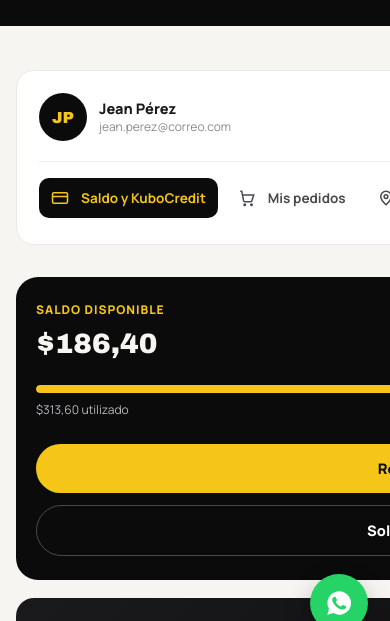
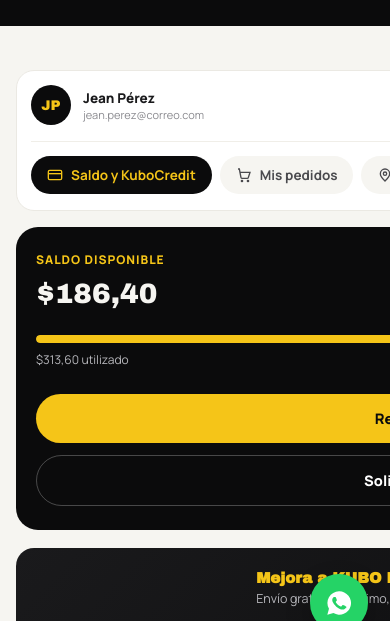
Before and after one commit to DevTheyanko/kubo, a plain HTML site: page cuenta.html in a window 390 px wide. Shown: the part 190-811 px from the top of the page. Drawn offline with Linux system fonts and the light colour scheme.

Commit message:
Add files via upload

```diff
--- a/assets/style.css
+++ b/assets/style.css
@@ -425,14 +425,24 @@
 .acc-tab{display:none;}
 .acc-tab.active{display:block;}
 @media(max-width:900px){
-  .acc-layout{grid-template-columns:1fr;}
-  .acc-side{position:static;}
-  .acc-nav{flex-direction:row;overflow-x:auto;gap:8px;padding-bottom:4px;}
-  .acc-nav button{white-space:nowrap;}
+  .acc-layout{grid-template-columns:1fr;gap:16px;}
+  .acc-side{position:static;padding:16px;}
+  .acc-profile{padding-bottom:16px;margin-bottom:14px;}
+  .acc-nav{flex-direction:row;overflow-x:auto;gap:8px;padding-bottom:2px;flex-wrap:nowrap;scrollbar-width:none;-ms-overflow-style:none;margin:0 -16px;padding-left:16px;padding-right:16px;}
+  .acc-nav::-webkit-scrollbar{display:none;}
+  .acc-nav button{white-space:nowrap;flex-shrink:0;background:var(--paper);border-radius:100px;padding:10px 16px;gap:8px;}
+  .acc-nav button svg{width:16px;height:16px;}
+  .acc-nav button.active{background:var(--black);color:var(--yellow);}
+  .acc-nav button:not(.active):not(.danger):hover{background:#EFEDE6;}
   .acc-nav .sep{display:none;}
+  .acc-nav button.danger{background:#FEECEC;order:99;}
   .balance-card .amt{font-size:34px;}
 }
 @media(max-width:480px){
+  .acc-side{padding:14px;}
+  .acc-avatar{width:40px;height:40px;font-size:14px;}
+  .acc-profile .nm{font-size:13.5px;}
+  .acc-profile .em{font-size:11px;}
   .balance-card{padding:24px 20px;}
   .balance-card .amt{font-size:28px;}
   .balance-card .actions{flex-direction:column;}
```
